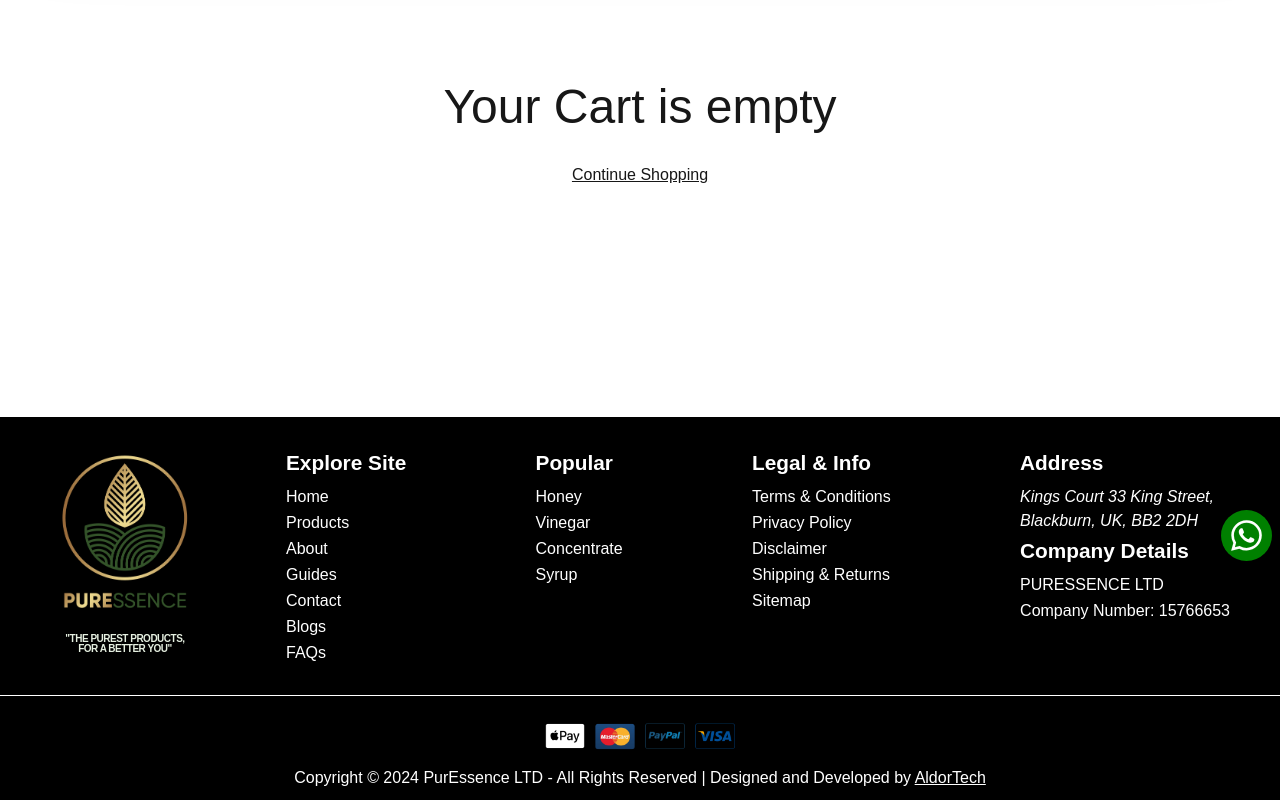
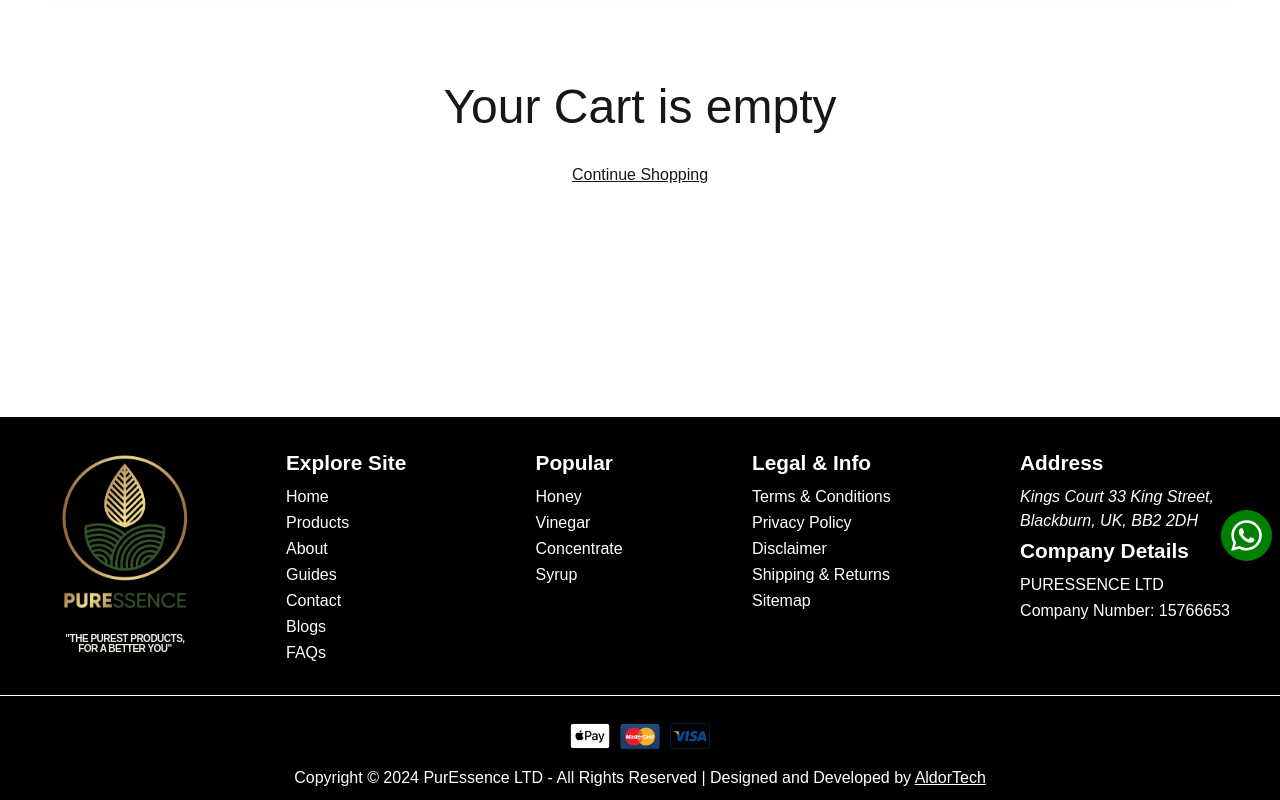
Before and after one commit to aliahmad884/pureessence, a Next.js app: page /cart in a window 1280 px wide. Shown: the part 224-1024 px from the top of the page. Built offline with nearby package versions, Linux system fonts and the light colour scheme.

Commit message:
Remove PayPal

```diff
--- a/app/cart/page.jsx
+++ b/app/cart/page.jsx
@@ -109,7 +109,6 @@
                     <div className="payCards">
                         <img src="/icons/applePay.webp" alt="Apple Pay" loading="lazy" />
                         <img src="/icons/masterCard.webp" alt="Master Card" loading="lazy" />
-                        <img src="/icons/paypal.webp" alt="Pay Pal" loading="lazy" />
                         <img src="/icons/visaCard.webp" alt="Visa" loading="lazy" />
                     </div>
                 </div>
--- a/components/footer.jsx
+++ b/components/footer.jsx
@@ -75,7 +75,6 @@
                 <div className="payCards">
                     <img src="/icons/applePay.webp" alt="Apple Pay" loading="lazy" />
                     <img src="/icons/masterCard.webp" alt="Master Card" loading="lazy" />
-                    <img src="/icons/paypal.webp" alt="Pay Pal" loading="lazy" />
                     <img src="/icons/visaCard.webp" alt="Visa" loading="lazy" />
                 </div>
                 <p>Copyright &copy; {new Date().getFullYear()} <Link href={'/'}>PurEssence LTD </Link>- All Rights Reserved | Designed and Developed by <Link style={{ textDecoration: 'underline' }} href={'https://aldortech.com'}>AldorTech</Link>
```
